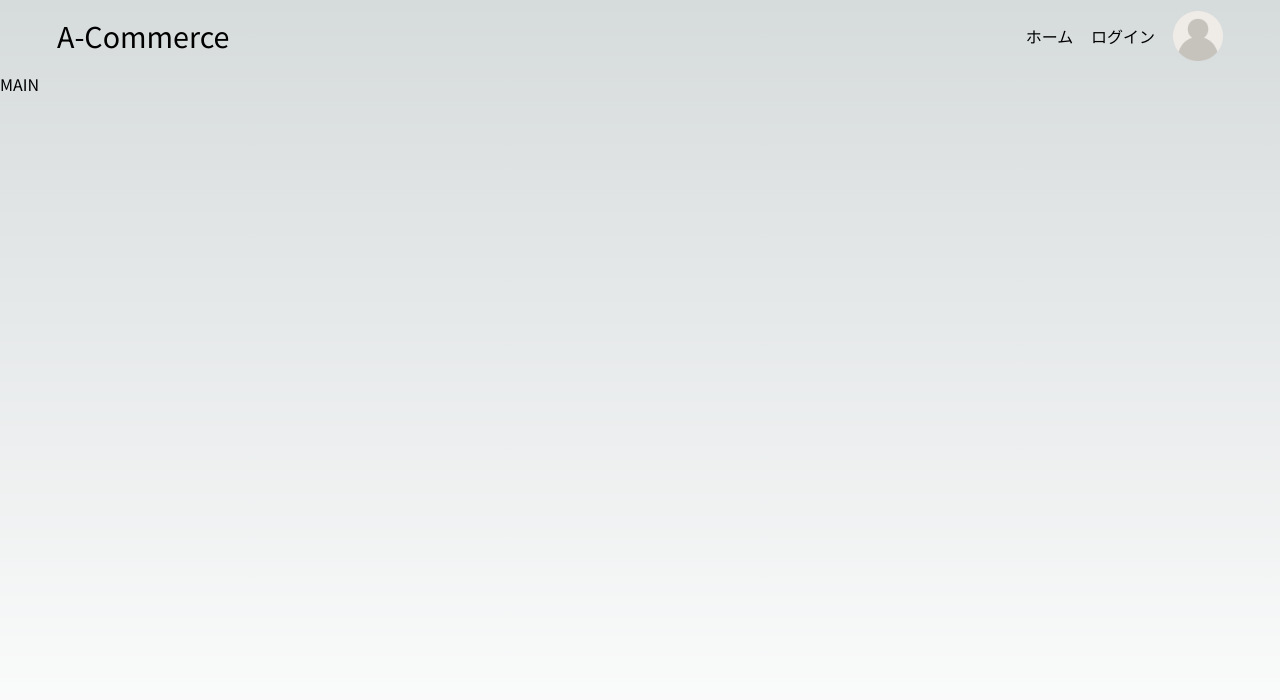
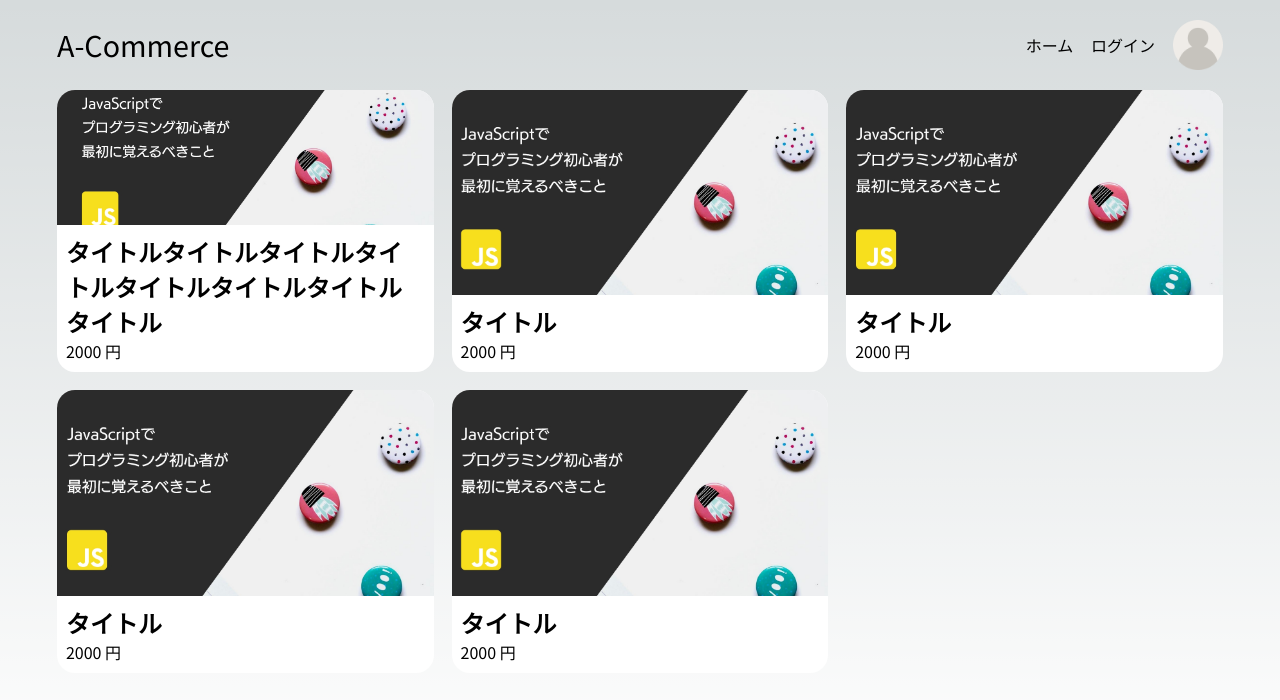
Before and after one commit to rala-rationallife/article-commerce-app-with-nextjs, a Next.js app: page / in a window 1280 px wide. Shown: the top 700 px of the page. Built offline with nearby package versions, Linux system fonts and the light colour scheme; no server answers.

Commit message:
Add card component

```diff
--- /dev/null
+++ b/app/_components/card.tsx
@@ -0,0 +1,26 @@
+import Image from "next/image";
+import Link from "next/link";
+import styles from "@styles/card.module.css";
+
+interface Props {
+  url: string;
+  image: string;
+  title: string;
+  price: number;
+}
+
+export function Card({ url, image, title, price }: Props) {
+  return (
+    <Link href={url} className={styles.card}>
+      <Image
+        src={image}
+        alt=""
+        width={1280}
+        height={640}
+        className={styles.photo}
+      />
+      <h2 className={styles.title}>{title}</h2>
+      <p className={styles.price}>{`${price} 円`}</p>
+    </Link>
+  );
+}
--- a/app/_components/header.tsx
+++ b/app/_components/header.tsx
@@ -25,7 +25,7 @@ export function Header() {
                   height={50}
                   alt="profile_icon"
                   src={"/default_icon.png"}
-                  priority={true}
+                  priority
                 />
               </Link>
             </li>
--- /dev/null
+++ b/app/_styles/card.module.css
@@ -0,0 +1,31 @@
+.card {
+  display: grid;
+  grid-template:
+    "photo photo photo" 1fr
+    ". . ." calc(var(--body) * 0.5)
+    ". title ." auto
+    ". price ." auto
+    ". . ." calc(var(--body) * 0.5)
+    / calc(var(--body) * 0.5) 1fr calc(var(--body) * 0.5);
+  /* height: 240px; */
+  aspect-ratio: 4 / 3;
+  background-color: var(--card-background);
+  border-radius: var(--body);
+  overflow: hidden;
+
+  > .photo {
+    height: 0;
+    min-height: 100%;
+    grid-area: photo;
+    width: 100%;
+    object-fit: cover;
+  }
+
+  > .title {
+    grid-area: title;
+  }
+
+  > .price {
+    grid-area: price;
+  }
+}
--- a/app/globals.css
+++ b/app/globals.css
@@ -3,7 +3,8 @@
   --heading1: calc(var(--body) * 1.8);
   --heading2: calc(var(--body) * 1.6);
   --heading3: calc(var(--body) * 1.4);
-  --header-height: calc(var(--body) * 4);
+  --header-height: calc(var(--body) * 5);
+  --card-background: #ffffff;
 
   --max-width: 1100px;
   --border-radius: 12px;
@@ -48,6 +49,8 @@
 
 @media (prefers-color-scheme: dark) {
   :root {
+    --card-background: #222222;
+
     --foreground-rgb: 255, 255, 255;
     --background-start-rgb: 0, 0, 0;
     --background-end-rgb: 0, 0, 0;
--- a/app/page.module.css
+++ b/app/page.module.css
@@ -1,230 +1,28 @@
 .main {
-  display: flex;
-  flex-direction: column;
-  justify-content: space-between;
-  align-items: center;
-  padding: 6rem;
-  min-height: 100vh;
-}
+  display: grid;
+  grid-template-columns: subgrid;
 
-.description {
-  display: inherit;
-  justify-content: inherit;
-  align-items: inherit;
-  font-size: 0.85rem;
-  max-width: var(--max-width);
-  width: 100%;
-  z-index: 2;
-  font-family: var(--font-mono);
-}
-
-.description a {
-  display: flex;
-  justify-content: center;
-  align-items: center;
-  gap: 0.5rem;
-}
-
-.description p {
-  position: relative;
-  margin: 0;
-  padding: 1rem;
-  background-color: rgba(var(--callout-rgb), 0.5);
-  border: 1px solid rgba(var(--callout-border-rgb), 0.3);
-  border-radius: var(--border-radius);
-}
-
-.code {
-  font-weight: 700;
-  font-family: var(--font-mono);
-}
-
-.grid {
-  display: grid;
-  grid-template-columns: repeat(4, minmax(25%, auto));
-  max-width: 100%;
-  width: var(--max-width);
-}
-
-.card {
-  padding: 1rem 1.2rem;
-  border-radius: var(--border-radius);
-  background: rgba(var(--card-rgb), 0);
-  border: 1px solid rgba(var(--card-border-rgb), 0);
-  transition: background 200ms, border 200ms;
-}
-
-.card span {
-  display: inline-block;
-  transition: transform 200ms;
-}
-
-.card h2 {
-  font-weight: 600;
-  margin-bottom: 0.7rem;
-}
-
-.card p {
-  margin: 0;
-  opacity: 0.6;
-  font-size: 0.9rem;
-  line-height: 1.5;
-  max-width: 30ch;
-  text-wrap: balance;
-}
-
-.center {
-  display: flex;
-  justify-content: center;
-  align-items: center;
-  position: relative;
-  padding: 4rem 0;
-}
-
-.center::before {
-  background: var(--secondary-glow);
-  border-radius: 50%;
-  width: 480px;
-  height: 360px;
-  margin-left: -400px;
-}
-
-.center::after {
-  background: var(--primary-glow);
-  width: 240px;
-  height: 180px;
-  z-index: -1;
-}
-
-.center::before,
-.center::after {
-  content: "";
-  left: 50%;
-  position: absolute;
-  filter: blur(45px);
-  transform: translateZ(0);
-}
-
-.logo {
-  position: relative;
-}
-/* Enable hover only on non-touch devices */
-@media (hover: hover) and (pointer: fine) {
-  .card:hover {
-    background: rgba(var(--card-rgb), 0.1);
-    border: 1px solid rgba(var(--card-border-rgb), 0.15);
-  }
-
-  .card:hover span {
-    transform: translateX(4px);
+  & > * {
+    grid-column: 2 / -2;
   }
 }
 
-@media (prefers-reduced-motion) {
-  .card:hover span {
-    transform: none;
+.grid12 {
+  display: grid;
+  gap: var(--body);
+  align-content: start;
+
+  @media (width >= 768px) {
+    grid-template-columns: repeat(12, minmax(0, 1fr));
+
+    & > * {
+      grid-column: span 6;
+    }
+  }
+
+  @media (width >= 1024px) {
+    & > * {
+      grid-column: span 4;
+    }
   }
 }
-
-/* Mobile */
-@media (max-width: 700px) {
-  .content {
-    padding: 4rem;
-  }
-
-  .grid {
-    grid-template-columns: 1fr;
-    margin-bottom: 120px;
-    max-width: 320px;
-    text-align: center;
-  }
-
-  .card {
-    padding: 1rem 2.5rem;
-  }
-
-  .card h2 {
-    margin-bottom: 0.5rem;
-  }
-
-  .center {
-    padding: 8rem 0 6rem;
-  }
-
-  .center::before {
-    transform: none;
-    height: 300px;
-  }
-
-  .description {
-    font-size: 0.8rem;
-  }
-
-  .description a {
-    padding: 1rem;
-  }
-
-  .description p,
-  .description div {
-    display: flex;
-    justify-content: center;
-    position: fixed;
-    width: 100%;
-  }
-
-  .description p {
-    align-items: center;
-    inset: 0 0 auto;
-    padding: 2rem 1rem 1.4rem;
-    border-radius: 0;
-    border: none;
-    border-bottom: 1px solid rgba(var(--callout-border-rgb), 0.25);
-    background: linear-gradient(
-      to bottom,
-      rgba(var(--background-start-rgb), 1),
-      rgba(var(--callout-rgb), 0.5)
-    );
-    background-clip: padding-box;
-    backdrop-filter: blur(24px);
-  }
-
-  .description div {
-    align-items: flex-end;
-    pointer-events: none;
-    inset: auto 0 0;
-    padding: 2rem;
-    height: 200px;
-    background: linear-gradient(
-      to bottom,
-      transparent 0%,
-      rgb(var(--background-end-rgb)) 40%
-    );
-    z-index: 1;
-  }
-}
-
-/* Tablet and Smaller Desktop */
-@media (min-width: 701px) and (max-width: 1120px) {
-  .grid {
-    grid-template-columns: repeat(2, 50%);
-  }
-}
-
-@media (prefers-color-scheme: dark) {
-  .vercelLogo {
-    filter: invert(1);
-  }
-
-  .logo {
-    filter: invert(1) drop-shadow(0 0 0.3rem #ffffff70);
-  }
-}
-
-@keyframes rotate {
-  from {
-    transform: rotate(360deg);
-  }
-  to {
-    transform: rotate(0deg);
-  }
-}
--- a/app/page.tsx
+++ b/app/page.tsx
@@ -1,6 +1,91 @@
-import Image from "next/image";
+import { Card } from "@components/card";
 import styles from "./page.module.css";
 
+// 疑似データ
+const books = [
+  {
+    id: 1,
+    title: "Book 1",
+    thumbnail: "/thumbnails/discord-clone-udemy.png",
+    price: 2980,
+    author: {
+      id: 1,
+      name: "Author 1",
+      description: "Author 1 description",
+      profile_icon: "https://source.unsplash.com/random/2",
+    },
+    content: "Content 1",
+    created_at: new Date().toString(),
+    updated_at: new Date().toString(),
+  },
+  {
+    id: 2,
+    title: "Book 2",
+    thumbnail: "/thumbnails/notion-udemy.png",
+    price: 1980,
+    author: {
+      id: 2,
+      name: "Author 2",
+      description: "Author 2 description",
+      profile_icon: "https://source.unsplash.com/random/3",
+    },
+    content: "Content 2",
+    created_at: new Date().toString(),
+    updated_at: new Date().toString(),
+  },
+  {
+    id: 3,
+    title: "Book 3",
+    price: 4980,
+    thumbnail: "/thumbnails/openai-chatapplication-udem.png",
+    author: {
+      id: 3,
+      name: "Author 3",
+      description: "Author 3 description",
+      profile_icon: "https://source.unsplash.com/random/4",
+    },
+    content: "Content 3",
+    created_at: new Date().toString(),
+    updated_at: new Date().toString(),
+  },
+  // 他の本のデータ...
+];
+
 export default function Home() {
-  return <main>MAIN</main>;
+  return (
+    <main className={styles.main}>
+      <div className={styles.grid12}>
+        <Card
+          url="/"
+          image="/javascript-programming-basics.jpg"
+          title="タイトルタイトルタイトルタイトルタイトルタイトルタイトルタイトル"
+          price={2000}
+        />
+        <Card
+          url="/"
+          image="/javascript-programming-basics.jpg"
+          title="タイトル"
+          price={2000}
+        />
+        <Card
+          url="/"
+          image="/javascript-programming-basics.jpg"
+          title="タイトル"
+          price={2000}
+        />
+        <Card
+          url="/"
+          image="/javascript-programming-basics.jpg"
+          title="タイトル"
+          price={2000}
+        />
+        <Card
+          url="/"
+          image="/javascript-programming-basics.jpg"
+          title="タイトル"
+          price={2000}
+        />
+      </div>
+    </main>
+  );
 }
```
Also changed, not shown: public/javascript-programming-basics.jpg (added).
